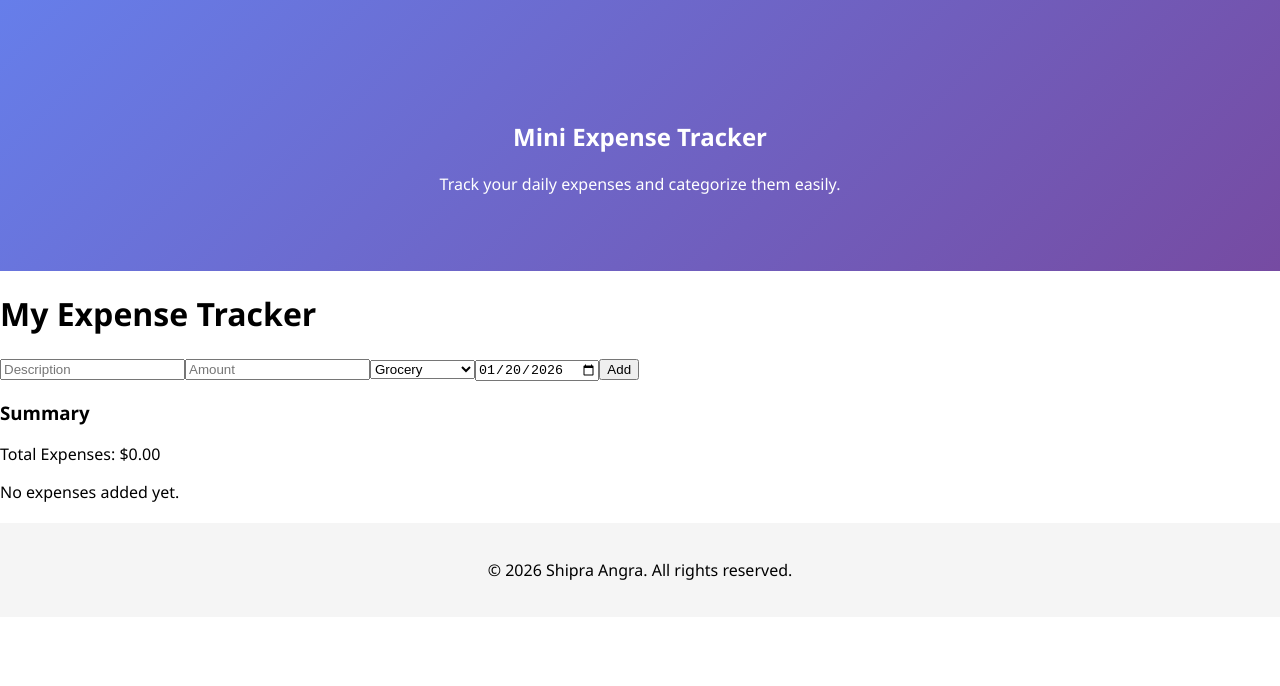
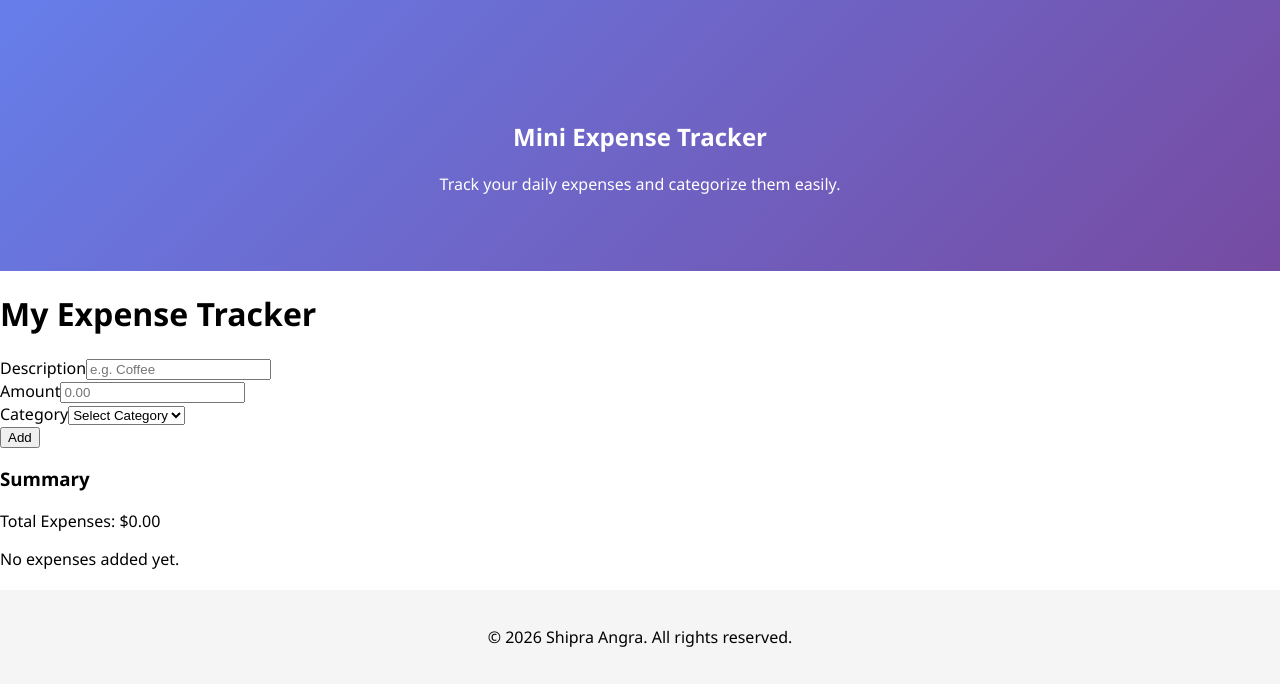
Before and after one commit to angras2881/mini-expense-tracker, a React (Vite) app in the folder expense-tracker/: page / in a window 1280 px wide. Shown: the top 686 px of the page. Built offline with nearby package versions, Linux system fonts and the light colour scheme.

Commit message:
Finalized ExpenseForm with placeholder and resets

```diff
--- a/expense-tracker/src/components/ExpenseForm.jsx
+++ b/expense-tracker/src/components/ExpenseForm.jsx
@@ -1,91 +1,82 @@
-
 import { useState } from "react";
 
-export default function ExpenseForm({ addExpense }) {
-  const [desc, setDesc] = useState("");
+const ExpenseForm = ({ addExpense }) => {
+  const [description, setDescription] = useState("");
   const [amount, setAmount] = useState("");
-  const [category, setCategory] = useState("Grocery");
-  const [date, setDate] = useState(
-    new Date().toISOString().split("T")[0]
-  );
+  const [category, setCategory] = useState(""); // Set to empty string for placeholder
 
   const handleSubmit = (e) => {
     e.preventDefault();
-
-    if (amount <= 0) {
-      alert("Amount must be a positive number");
-      return;
-    }
+    if (!description || !amount || !category) return; // Basic validation
 
     addExpense({
-      desc,
+      description,
       amount: parseFloat(amount),
       category,
-      date,
+      date: new Date().toLocaleDateString(),
     });
 
-    setDesc("");
+    // Clear inputs after adding
+    setDescription("");
     setAmount("");
-    setCategory("Grocery");
-    setDate(new Date().toISOString().split("T")[0]);
+    setCategory("");
   };
 
   return (
-    <form
-      onSubmit={handleSubmit}
-      className="p-4 bg-white rounded shadow flex flex-wrap gap-2 items-center"
-    >
-      {/* Description */}
+    <form onSubmit={handleSubmit} className="flex flex-wrap gap-4 mb-8 items-end justify-center">
+      {/* Description Input */}
+      <div className="flex flex-col">
+        <label className="text-sm font-semibold text-gray-600">Description</label>
         <input
           type="text"
-        placeholder="Description"
-        value={desc}
-        onChange={(e) => setDesc(e.target.value)}
-        className="border p-2 rounded flex-1 min-w-[150px]"
+          placeholder="e.g. Coffee"
+          className="border border-gray-300 p-2 rounded-lg focus:outline-none focus:ring-2 focus:ring-green-500"
+          value={description}
+          onChange={(e) => setDescription(e.target.value)}
           required
         />
+      </div>
 
-      {/* Amount */}
+      {/* Amount Input */}
+      <div className="flex flex-col">
+        <label className="text-sm font-semibold text-gray-600">Amount</label>
         <input
           type="number"
-        placeholder="Amount"
+          placeholder="0.00"
+          className="border border-gray-300 p-2 rounded-lg focus:outline-none focus:ring-2 focus:ring-green-500"
           value={amount}
           onChange={(e) => setAmount(e.target.value)}
-        min="0.01"
-        step="0.01"
-        className="border p-2 rounded w-[120px] appearance-none"
           required
         />
+      </div>
 
       {/* Category Dropdown */}
+      <div className="flex flex-col">
+        <label className="text-sm font-semibold text-gray-600">Category</label>
         <select
+          className="border border-gray-300 p-2 rounded-lg focus:outline-none focus:ring-2 focus:ring-green-500 bg-white"
           value={category}
           onChange={(e) => setCategory(e.target.value)}
-        className="border p-2 rounded w-[150px]"
+          required
         >
-        <option>Grocery</option>
-        <option>Entertainment</option>
-        <option>Transport</option>
-        <option>Shopping</option>
-        <option>Bills</option>
-        <option>Other</option>
+          <option value="" disabled>Select Category</option>
+          <option value="Grocery">Grocery</option>
+          <option value="Clothes">Clothes</option>
+          <option value="Bills">Bills</option>
+          <option value="Entertainment">Entertainment</option>
+          <option value="Food">Food</option>
         </select>
+      </div>
 
-      {/* Date */}
-      <input
-        type="date"
-        value={date}
-        onChange={(e) => setDate(e.target.value)}
-        className="border p-2 rounded w-[150px]"
-      />
-
-      {/* Button */}
+      {/* Add Button */}
       <button
         type="submit"
-        className="bg-green-600 text-white px-4 py-2 rounded"
+        className="bg-green-600 hover:bg-green-700 text-white font-bold py-2 px-6 rounded-lg transition-colors shadow-md"
       >
         Add
       </button>
     </form>
   );
-}
+};
+
+export default ExpenseForm;
```
Lines whose indentation alone changed are shown as unchanged.
